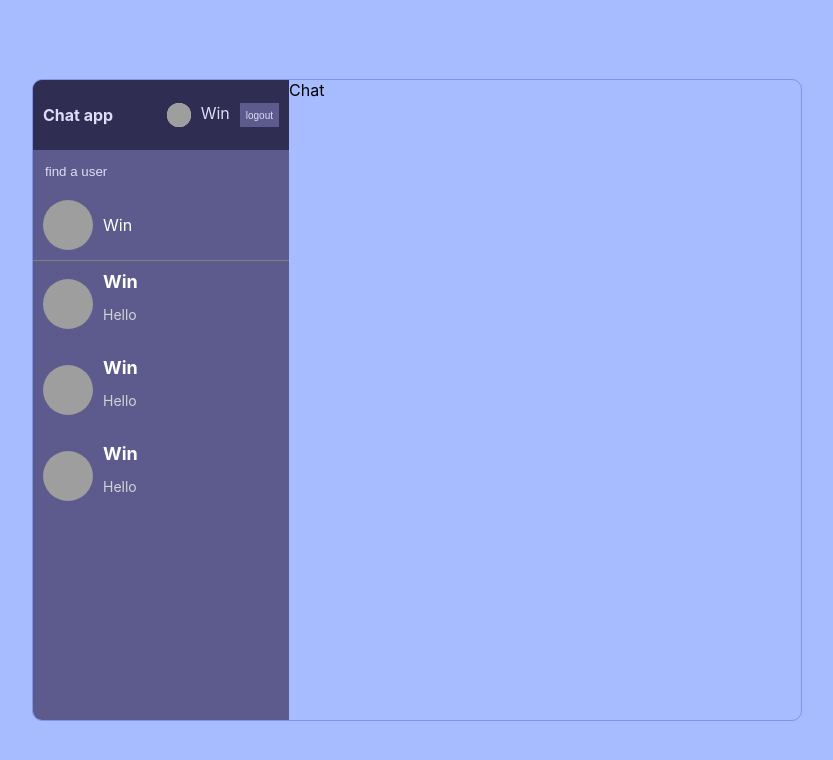
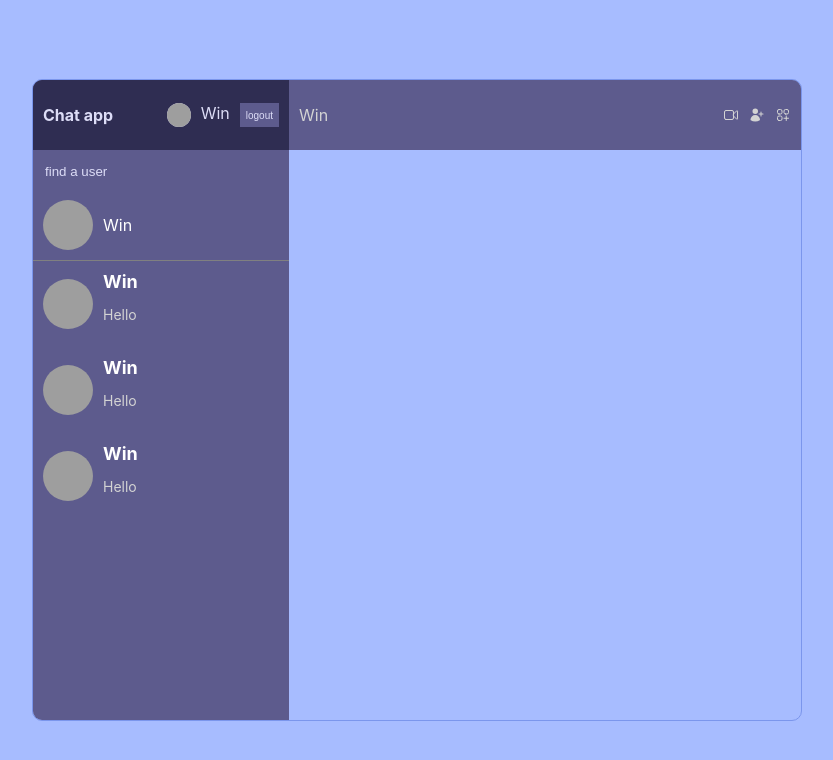
Before and after one commit to mrwin95/chap-app-react, a React (Create React App) app: page / in a window 1280 px wide. Shown: the top 760 px of the page, without its empty margins (223-1056 px from the left). Built offline with nearby package versions, Linux system fonts and the light colour scheme; grey boxes are pictures that could not be loaded.

Commit message:
completed chats topbar

```diff
--- a/package.json
+++ b/package.json
@@ -12,6 +12,7 @@
     "@types/react-dom": "^18.2.19",
     "react": "^18.2.0",
     "react-dom": "^18.2.0",
+    "react-icons": "^5.0.1",
     "react-scripts": "5.0.1",
     "sass": "^1.71.1",
     "typescript": "^4.9.5",
--- a/src/components/Chat.tsx
+++ b/src/components/Chat.tsx
@@ -1,7 +1,17 @@
 import React from 'react'
+import {HiOutlineVideoCamera, HiUserPlus, HiOutlineSquaresPlus} from 'react-icons/hi2'
 
 export default function Chat() {
   return (
-    <div className='chat'>Chat</div>
+    <div className='chat'>
+        <div className="chatInfo">
+            <span>Win</span>
+            <div className="chatIcons">
+            <HiOutlineVideoCamera />
+            <HiUserPlus />
+            <HiOutlineSquaresPlus />
+            </div>
+        </div>
+    </div>
   )
 }
--- a/src/style.scss
+++ b/src/style.scss
@@ -191,6 +191,22 @@
         }
         .chat {
             flex: 2;
+
+            .chatInfo {
+                height: 50px;
+                background-color: #5d5b8d;
+                display: flex;
+                align-items: center;
+                justify-content: space-between;
+                padding: 10px;
+                color: lightgray;
+                .chatIcons {
+                    display: flex;
+                    gap: 10px;
+                }
+            }
+
+
         }
     }
 }
```
Also changed, not shown: 2 other files (tests, documents, lock files or other folders).
